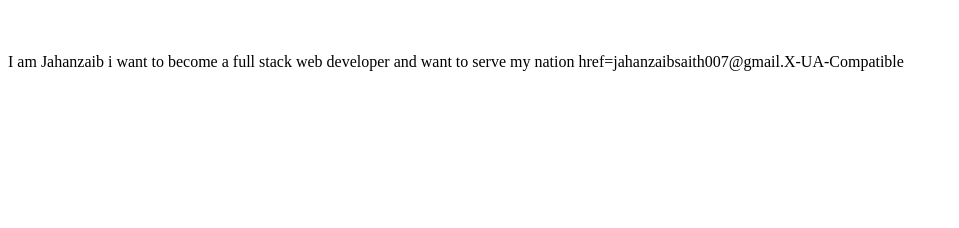
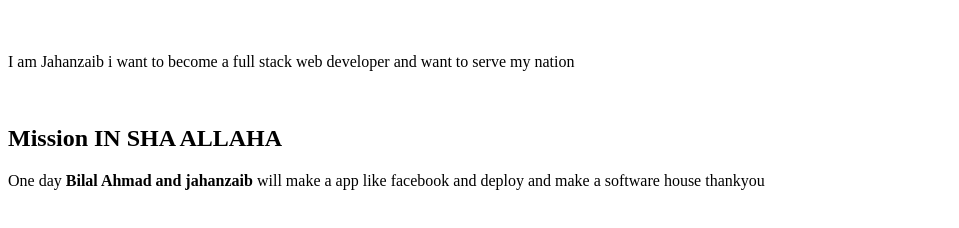
Before and after one commit to jahanzaibsaith/learning-2021, a plain HTML site: page index.html in a window 1280 px wide. Shown: the part 98-326 px from the top of the page, without its empty margins (0-959 px from the left). Drawn offline with Linux system fonts and the light colour scheme.

Commit message:
Mission updated

```diff
--- a/index.html
+++ b/index.html
@@ -14,7 +14,14 @@
     <br>
     <p>
         I am Jahanzaib i want to become a full stack web developer and want to serve my nation
-        <a> href=jahanzaibsaith007@gmail.X-UA-Compatible</a>
+
     </p>
+    <Br>
+        <h2>
+            Mission IN SHA ALLAHA
+        </h2>
+        <p>
+            One day <B>Bilal Ahmad and jahanzaib</B> will make a app like facebook and deploy and make a software house thankyou
+        </p>
 </body>
 </html>
```
